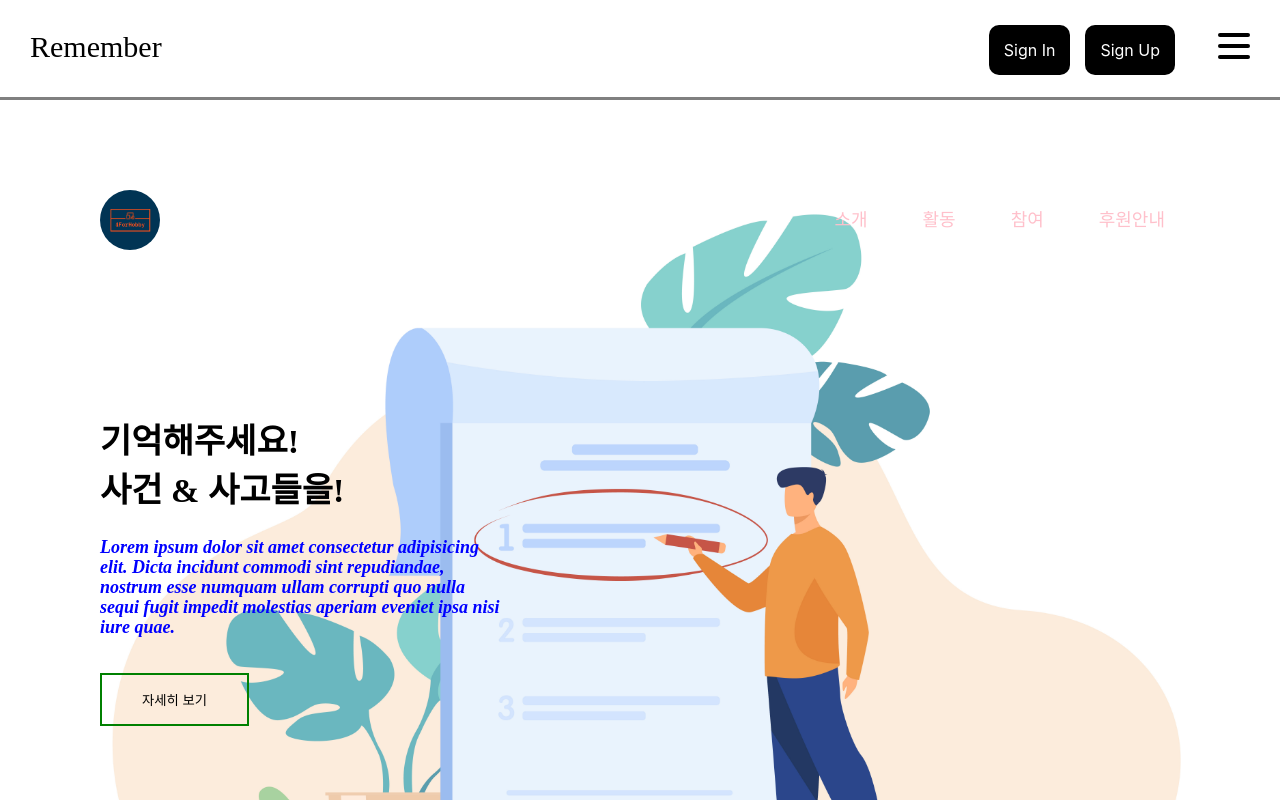
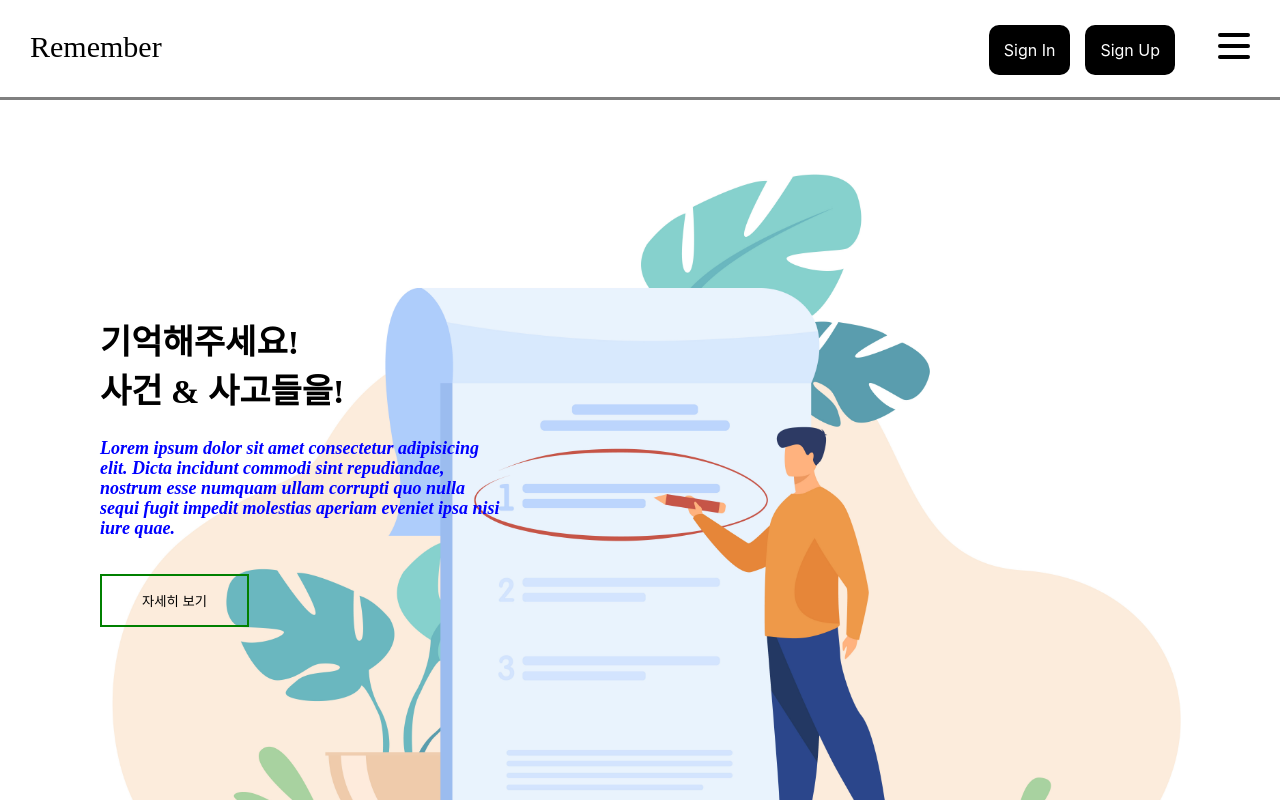
Before and after one commit to codestates/Remember-client, a React (Create React App) app: page / in a window 1280 px wide. Shown: the top 800 px of the page. Built offline with nearby package versions, Linux system fonts and the light colour scheme.

Commit message:
[client] feat/JoinPage repeat-send

```diff
--- a/public/index.html
+++ b/public/index.html
@@ -8,6 +8,7 @@
   <meta name="theme-color" content="#000000" />
   <meta name="description" content="Web site created using create-react-app" />
   <link rel="apple-touch-icon" href="%PUBLIC_URL%/logo192.png" />
+  <script src="https://kit.fontawesome.com/4415123016.js" crossorigin="anonymous"></script>
   <!--
       manifest.json provides metadata used when your web app is installed on a
       user's mobile device or desktop. See https://developers.google.com/web/fundamentals/web-app-manifest/
@@ -25,6 +26,7 @@
 
   <title>Remember</title>
 </head>
+
 <body>
   <noscript>You need to enable JavaScript to run this app.</noscript>
   <div id="root"></div>
--- a/src/pages/Header.css
+++ b/src/pages/Header.css
@@ -1,5 +1,5 @@
 #header {
-  height: 100vh;
+  height: 90vh;
   background-image: url("../images/5272.jpg");
   background-color: blue;
   background-position: center;
@@ -8,34 +8,9 @@
   justify-content: space-between;
 }
 
-#header nav {
-  margin-right: 5rem;
-}
-
-#header nav ul li {
-  padding-right: 15px;
-  display: inline-block;
-  align-items: center;
-  list-style: none;
-  margin: 50px 20px;
-}
-
-#header nav ul li a {
-  font-size: 18px;
-  text-decoration: none;
-  color: pink;
-}
-
 .header__container {
   margin-right: 100px;
   margin-left: 100px;
-}
-
-.header__logo {
-  margin-top: 35px;
-  width: 60px;
-  align-items: center;
-  border-radius: 30px;
 }
 
 .header__text {
--- a/src/pages/Header.tsx
+++ b/src/pages/Header.tsx
@@ -5,7 +5,6 @@ const Header: React.FC = () => {
   return (
     <section id="header">
       <div className="header__container">
-        <img src="images/4forhobby.png" alt="" className="header__logo" />
         <div className="header__text">
           <h1>
             기억해주세요! <br></br>사건 & 사고들을!
@@ -19,23 +18,6 @@ const Header: React.FC = () => {
           <button className="header__btn__top">자세히 보기</button>
         </div>
       </div>
-
-      <nav>
-        <ul>
-          <li>
-            <a href="#">소개</a>
-          </li>
-          <li>
-            <a href="#">활동</a>
-          </li>
-          <li>
-            <a href="#">참여</a>
-          </li>
-          <li>
-            <a href="#">후원안내</a>
-          </li>
-        </ul>
-      </nav>
     </section>
   );
 };
```
Also changed, not shown: src/components/Navbar.tsx (+13 -11 lines). Lines whose indentation alone changed are shown as unchanged.
